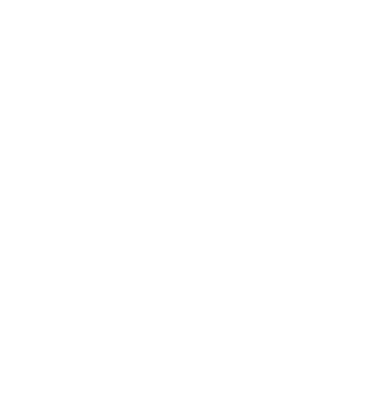
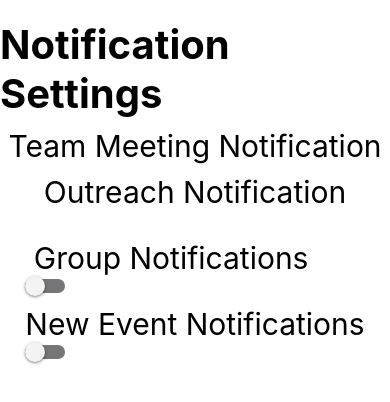
Before and after one commit to FF503/MobileApp, a React Native app: screen / in a window 390 px wide. Shown: the top 402 px of the page. Built offline with nearby package versions, Linux system fonts and the light colour scheme.

Commit message:
Made Notification Base Page
Dropdown still needs to be added

```diff
--- a/App.js
+++ b/App.js
@@ -1,10 +1,11 @@
 import React from 'react'
 import {View} from 'react-native'
+import NotificationSettings from './pages/NotificationSettings'
 
 const App = () => {
   return(
     <View>
-
+      <NotificationSettings></NotificationSettings>
     </View>
   )
 }
--- a/package.json
+++ b/package.json
@@ -11,7 +11,8 @@
   },
   "dependencies": {
     "react": "18.2.0",
-    "react-native": "0.72.4"
+    "react-native": "0.72.4",
+    "react-native-switch": "^1.5.1"
   },
   "devDependencies": {
     "@babel/core": "^7.20.0",
--- /dev/null
+++ b/pages/NotificationSettings.js
@@ -0,0 +1,102 @@
+import React, {useState} from "react";
+import { View, StyleSheet, Image, Text, ScrollView, TouchableOpacity, Switch } from 'react-native';
+
+const NotificationSettings = (props) => {
+    const [isEnabled, setIsEnabled] = useState(false);
+    const [isEnabled2, setIsEnabled2] = useState(false);
+    const toggleSwitch = () => setIsEnabled(previousState => !previousState);
+    const toggleSwitch2 = () => setIsEnabled2(previousState => !previousState);
+
+    return (
+        <View style = {styles.container}>
+            <View><Text style = {styles.Header}>Notification Settings</Text></View>
+            <View>
+            <Text style = {styles.Header2}>Team Meeting Notification</Text>
+            </View>
+            <View>
+            <Text style = {styles.Header2}>Outreach Notification</Text>
+            </View>
+            <View style = {{marginTop: 20}}>
+            <View>
+            <Text style = {styles.Header2}> Group Notifications </Text>
+            <Switch
+                    trackColor={{false: '#767577', true: '#81b0ff'}}
+                    thumbColor={isEnabled ? '#f5dd4b' : '#f4f3f4'}
+                    ios_backgroundColor="#3e3e3e"
+                    onValueChange={toggleSwitch}
+                    value={isEnabled}
+                />
+            </View>
+
+            <View>
+            <Text style = {styles.Header2}>New Event Notifications</Text>
+            <Switch
+                    trackColor={{false: '#767577', true: '#81b0ff'}}
+                    thumbColor={isEnabled2 ? '#f5dd4b' : '#f4f3f4'}
+                    ios_backgroundColor="#3e3e3e"
+                    onValueChange={toggleSwitch2}
+                    value={isEnabled2}
+                />
+            </View>
+            </View>
+
+        </View>
+    );
+}
+
+const styles = StyleSheet.create({
+    container: {
+      alignItems: 'center',
+      justifyContent: 'center',
+    },
+    Header:{
+        textAlign: 'left',
+        fontSize: 40,
+        marginTop: 20,
+        // marginLeft: 12,
+        color: "#000000",
+        fontWeight: "bold",
+        },
+        Header2:{
+            textAlign: 'left',
+            fontSize: 30,
+            marginTop: 10,
+            color: "#000000",
+            // marginLeft: 12
+        },
+        WelcomeH:{
+            textAlign: 'left',
+            fontSize: 30,
+            marginTop: 10,
+            color: "#000000",
+            marginLeft: 24
+        },
+        alertImage:{
+          verticalAlign: "center",
+          marginTop: -40,
+          width: 70,
+          height: 70,
+        },
+        arrow: { fontSize: 50, margin: 100 },
+        // container: { flex: 1,height: 100,
+        //   padding: 20,flexDirection: 'row'  },
+        //   update: {
+        //     // height: 75,
+        //     flexDirection:'row',
+        //     backgroundColor: 'white',
+        //     borderRadius: 8,
+        //     paddingVertical: 45,
+        //     paddingHorizontal: 25,
+        //     width: '95%',
+        //     maxHeight: "10%",
+        //     alignSelf: "center",
+        //     marginVertical: 10,
+        //     // shadowColor: '#171717',
+        //     // shadowOffset: {width: -2, height: 4},
+        //     // shadowOpacity: 0.2,
+        //     // shadowRadius: 3,
+        //   },
+        //   container1:{flex: 10}
+  });
+
+export default NotificationSettings;
```
Also changed, not shown: 2 other files (tests, documents, lock files or other folders).
